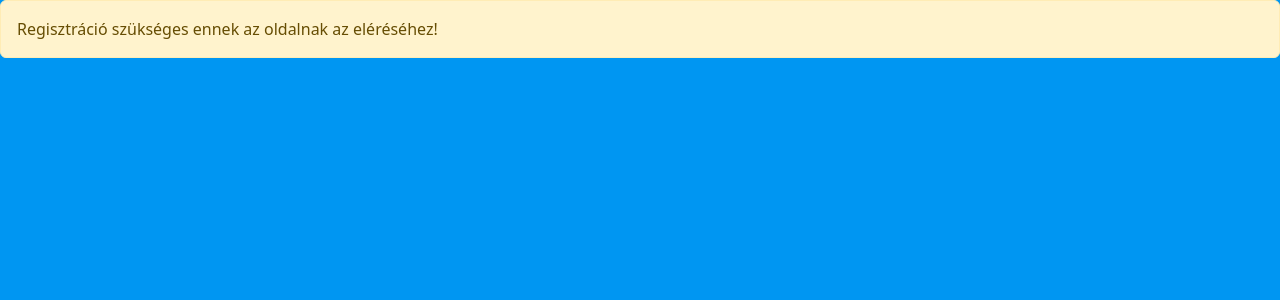
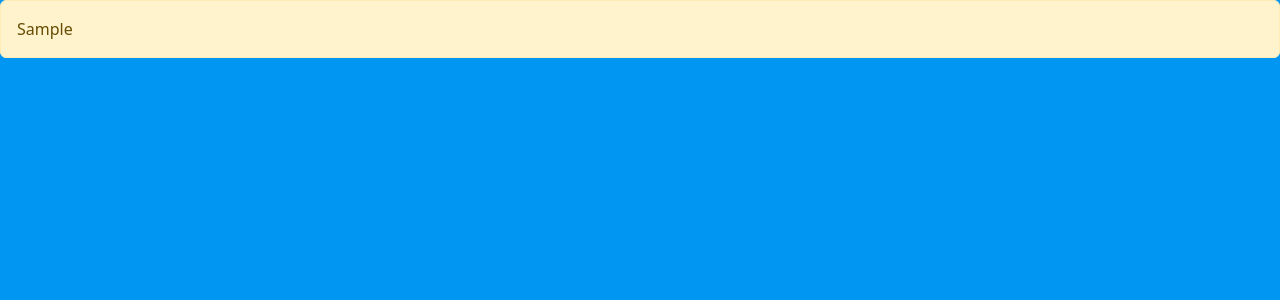
Before and after one commit to xKeiro/Evangelion, a Python web app: template templates/authentication/login_required.jinja2 in a window 1280 px wide. Shown: the part 56-356 px from the top of the page. Run offline with Jinja, Linux system fonts and the light colour scheme; the template is opened without the code that fills it: most values are stand-ins (such as "Sample title", 1, 10 or a date in 2020).

Commit message:
Added dynamic language to login_required.jinja2

```diff
--- a/templates/authentication/login_required.jinja2
+++ b/templates/authentication/login_required.jinja2
@@ -1,6 +1,6 @@
 {% extends "default.jinja2" %}
 {% block content %}
 	<div class="alert alert-warning" role="alert">
-	  Regisztráció szükséges ennek az oldalnak az eléréséhez!
+	  {{ text["Regisztráció szükséges ennek az oldalnak az eléréséhez!"] }}
 	</div>
 {% endblock %}
```
